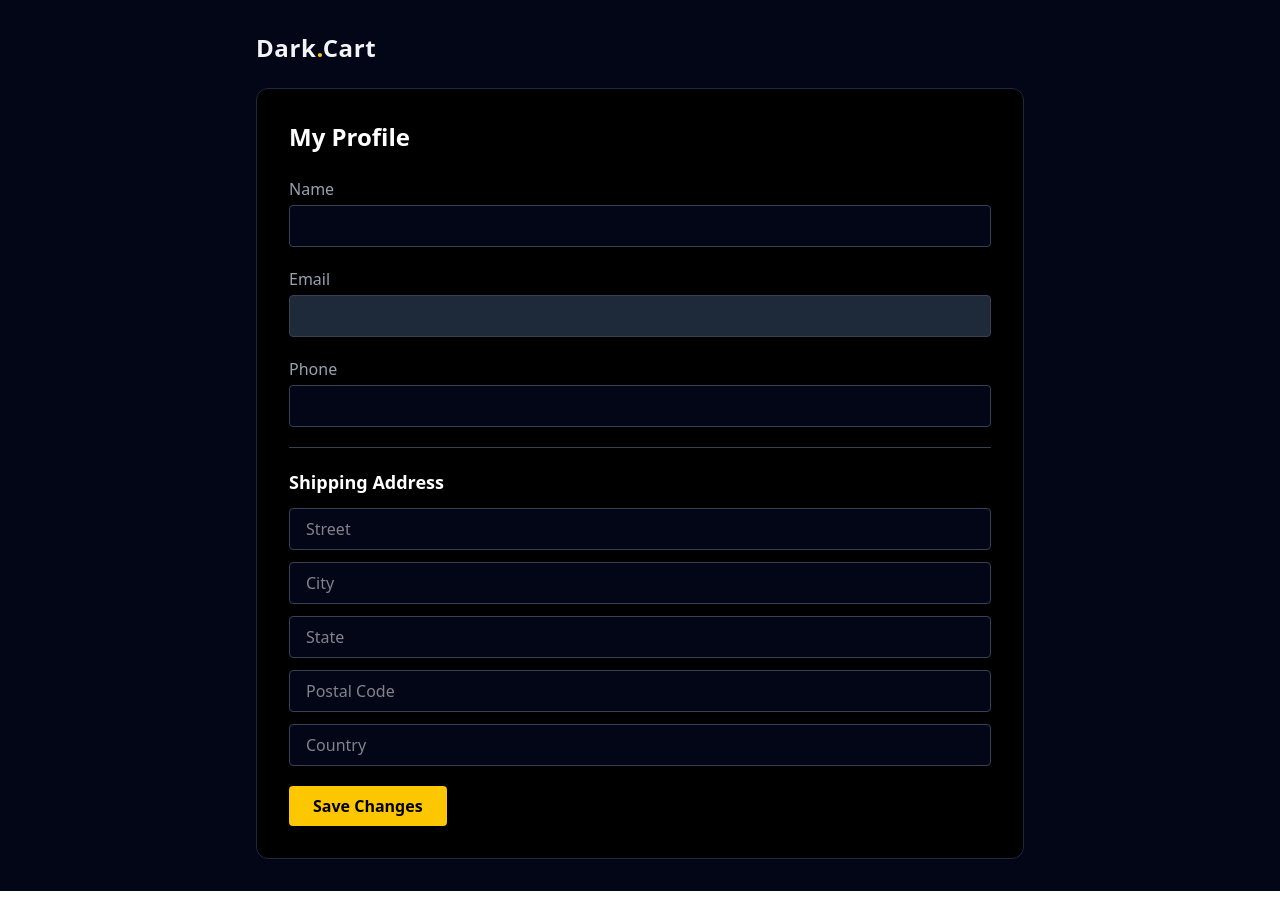
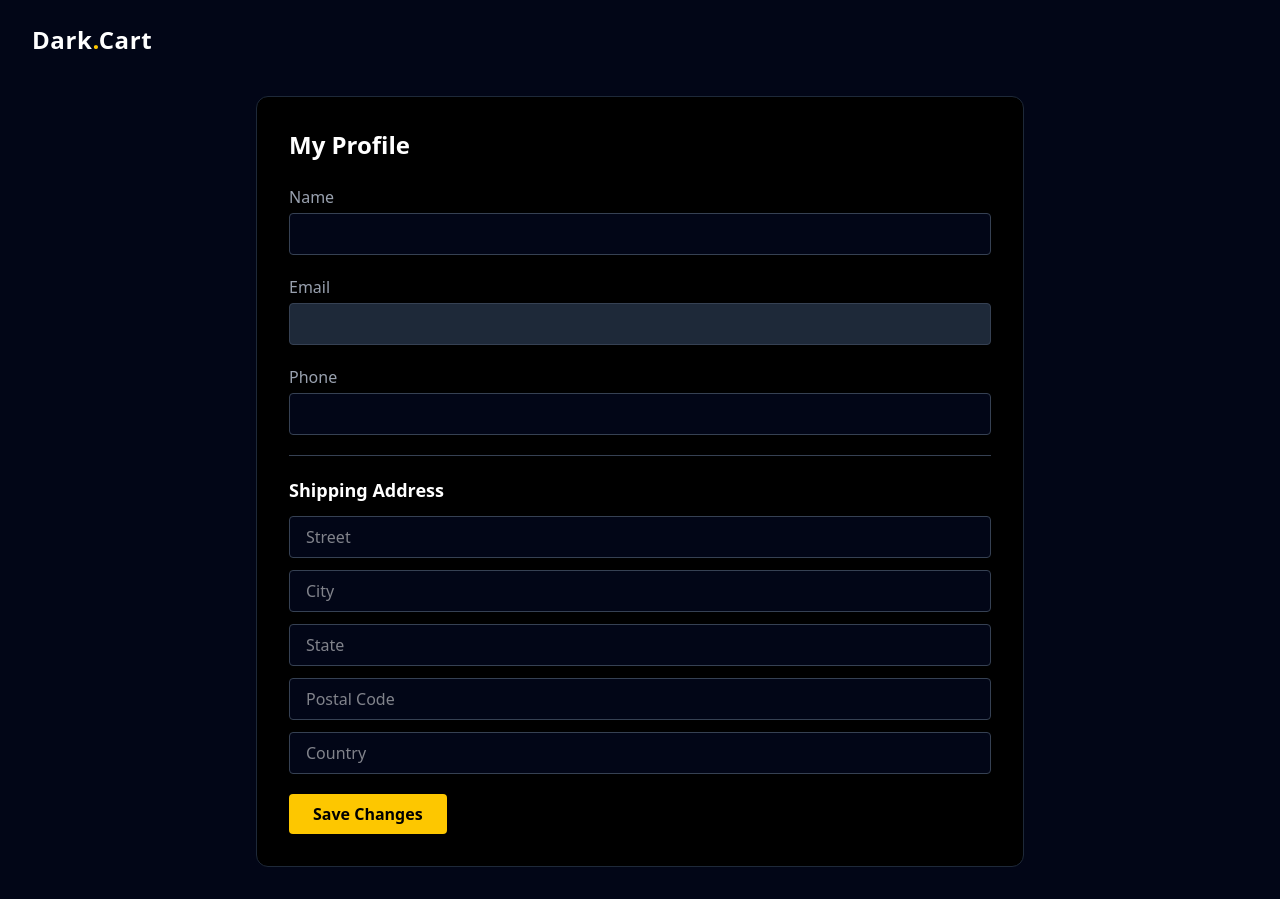
Before and after one commit to AmeshkAmod/ecommercets, a React app in the folder frontend/: page /profile in a window 1280 px wide. Built offline with nearby package versions, Linux system fonts and the light colour scheme; the HTML template or start-up script is replaced by a standard one.

Commit message:
my profile updated

```diff
--- a/frontend/src/pages/homelist/MyProfile.tsx
+++ b/frontend/src/pages/homelist/MyProfile.tsx
@@ -53,20 +53,20 @@ export default function Profile() {
   };
 
   return (
+ <div className="min-h-screen bg-[#020617] text-white p-8 relative">
 
-  <div className="min-h-screen bg-[#020617] text-white p-8">
-
-    {/* Dark.Cart Emblem */}
-    <div className="max-w-3xl mx-auto mb-6">
+  {/* Logo Top Left */}
+  <div className="absolute top-6 left-8">
     <Link
       to="/"
-        className="text-2xl font-extrabold tracking-wide text-gray-100 hover:opacity-80 transition"
+      className="text-2xl font-extrabold tracking-wide hover:opacity-80 transition"
     >
       Dark<span className="text-yellow-400">.</span>Cart
     </Link>
   </div>
 
-    <div className="max-w-3xl mx-auto bg-black border border-gray-800 p-8 rounded-xl">
+  {/* Profile Card */}
+  <div className="max-w-3xl mx-auto mt-16 bg-black border border-gray-800 p-8 rounded-xl">
 
         <h2 className="text-2xl font-bold mb-6">My Profile</h2>
 
```
Lines whose indentation alone changed are shown as unchanged.
